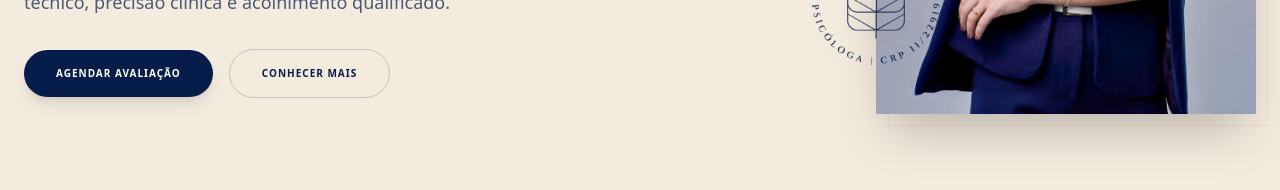
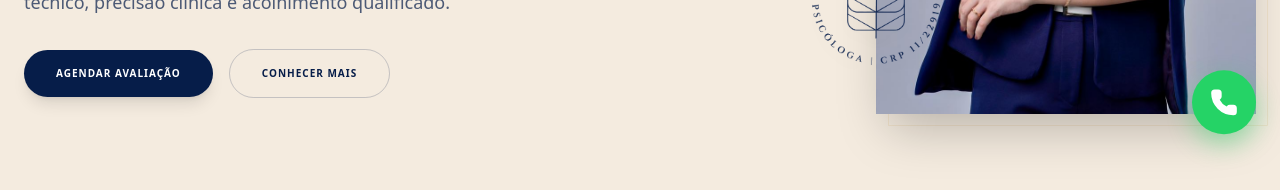
Before and after one commit to yuriiloureiro/site-dra-maiara, a Next.js app: page / in a window 1280 px wide. Shown: the part 564-754 px from the top of the page. Built offline with nearby package versions, Linux system fonts and the light colour scheme; no server answers.

Commit message:
feat: botão flutuante whatsapp

```diff
--- a/app/layout.tsx
+++ b/app/layout.tsx
@@ -1,6 +1,9 @@
 import type { Metadata } from "next";
 import { Geist, Geist_Mono } from "next/font/google";
 import "./globals.css";
+
+// Import do FloatingWhatsApp (import relativo porque components está fora de /app)
+import FloatingWhatsApp from "../components/FloatingWhatsApp";
 
 const geistSans = Geist({
   variable: "--font-geist-sans",
@@ -28,11 +31,11 @@ export const metadata: Metadata = {
   openGraph: {
     title: "Dra. Maiara | Psicologia Clínica & Neuropsicologia",
     description: "Um espaço para florescer sua melhor versão.",
-    url: "https://maiaramartins.com.br", // Substitua pelo domínio final depois
+    url: "https://maiaramartins.com.br",
     siteName: "Dra. Maiara",
     images: [
       {
-        url: "/hero-maiara.jpeg", // Imagem que aparecerá no compartilhamento
+        url: "/hero-maiara.jpeg",
         width: 1200,
         height: 630,
         alt: "Dra. Maiara - Psicóloga Clínica",
@@ -58,6 +61,9 @@ export default function RootLayout({
         className={`${geistSans.variable} ${geistMono.variable} antialiased bg-[var(--color-off-white)]`}
       >
         {children}
+
+        {/* Chamada simples do botão - as configurações agora estão dentro do componente */}
+        <FloatingWhatsApp />
       </body>
     </html>
   );
--- /dev/null
+++ b/components/FloatingWhatsApp.tsx
@@ -0,0 +1,30 @@
+"use client";
+
+import { motion } from "framer-motion";
+import { Phone } from "lucide-react";
+
+export default function FloatingWhatsApp() {
+  const number = "5588998022119";
+  const message = "Olá, gostaria de agendar uma avaliação — site";
+  const href = `https://wa.me/${number}?text=${encodeURIComponent(message)}`;
+
+  return (
+    <div className="fixed z-50 right-6 bottom-24">
+      <motion.a
+        href={href}
+        target="_blank"
+        rel="noopener noreferrer"
+        aria-label="Abrir WhatsApp para agendar"
+        initial={{ y: 0 }}
+        animate={{ y: [0, -10, 0] }}
+        transition={{ duration: 4, repeat: Infinity, ease: "easeInOut" }}
+        whileHover={{ scale: 1.1 }}
+        whileTap={{ scale: 0.9 }}
+        className="flex items-center justify-center w-14 h-14 md:w-16 md:h-16 rounded-full shadow-[0_10px_25px_rgba(37,211,102,0.4)] text-white focus:outline-none"
+        style={{ backgroundColor: "#25D366" }} // Forçando a cor oficial aqui
+      >
+        <Phone className="w-7 h-7 text-white" fill="white" />
+      </motion.a>
+    </div>
+  );
+}
--- a/components/layout/Footer.tsx
+++ b/components/layout/Footer.tsx
@@ -13,43 +13,39 @@ export default function Footer() {
   return (
     <footer className="w-full py-16 px-6 bg-[var(--color-off-white)] border-t border-[var(--color-gold)]/10">
       <div className="max-w-7xl mx-auto flex flex-col items-center gap-12">
-        {/* Logo e Identidade Centralizada */}
+        {/* Logo Centralizada - Removido texto manual */}
         <div className="flex flex-col items-center gap-4 text-center">
           <motion.div
             whileHover={{ scale: 1.05 }}
             transition={{ type: "spring", stiffness: 300 }}
+            className="relative"
           >
             <Image
-              src="/maiara-logo.svg"
-              alt="Logo Maiara Martins"
-              width={60}
-              height={60}
-              unoptimized
+              src="/maiara-logo.png" // Usando a nova logo PNG
+              alt="Logotipo Maiara Martins"
+              width={120} // Aumentei um pouco para dar destaque no rodapé
+              height={120}
+              priority
               className="object-contain"
             />
           </motion.div>
-          <div>
-            <h3
-              className="text-xl font-bold tracking-[0.2em] uppercase"
-              style={
-                { color: "var(--color-deep-blue)", fontFamily: "serif" } as any
-              }
-            >
-              Maiara Martins
-            </h3>
-            <p className="text-[10px] uppercase tracking-[0.4em] text-[var(--color-gold)] mt-1">
-              Neuropsicóloga
+
+          {/* Mantive apenas o subtítulo sutil abaixo da logo se desejar,
+              ou pode remover este bloco <div> inteiro se a logo já for suficiente */}
+          <div className="mt-2">
+            <p className="text-[10px] uppercase tracking-[0.5em] text-[var(--color-gold)] font-medium">
+              Neuropsicologia Clínica
             </p>
           </div>
         </div>
 
         {/* Links Rápidos de Navegação */}
-        <nav className="flex flex-wrap justify-center gap-8">
+        <nav className="flex flex-wrap justify-center gap-10">
           {footerLinks.map((link, index) => (
             <a
               key={index}
               href={link.href}
-              className="text-[10px] uppercase tracking-[0.2em] font-semibold transition-colors hover:text-[var(--color-gold)]"
+              className="text-[10px] uppercase tracking-[0.25em] font-semibold transition-colors hover:text-[var(--color-gold)]"
               style={{ color: "var(--color-deep-blue)" }}
             >
               {link.name}
@@ -61,7 +57,7 @@ export default function Footer() {
         <div className="w-full pt-8 border-t border-[var(--color-gold)]/5 flex flex-col md:flex-row justify-between items-center gap-6">
           {/* Copyright à Esquerda */}
           <p className="text-[9px] uppercase tracking-widest text-[var(--color-deep-blue)]/50">
-            © 2026 Neuropsicóloga Maiara Martins — Todos os direitos reservados.
+            © 2026 Maiara Martins — Todos os direitos reservados.
           </p>
 
           {/* Créditos à Direita */}
```
